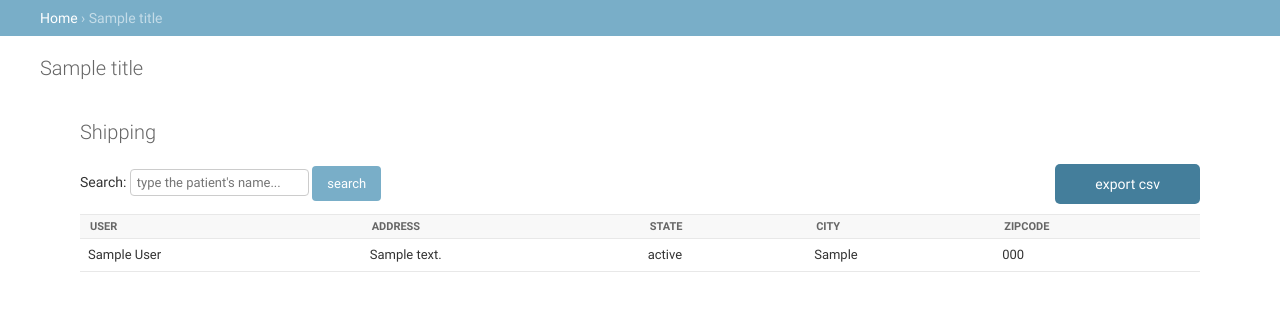
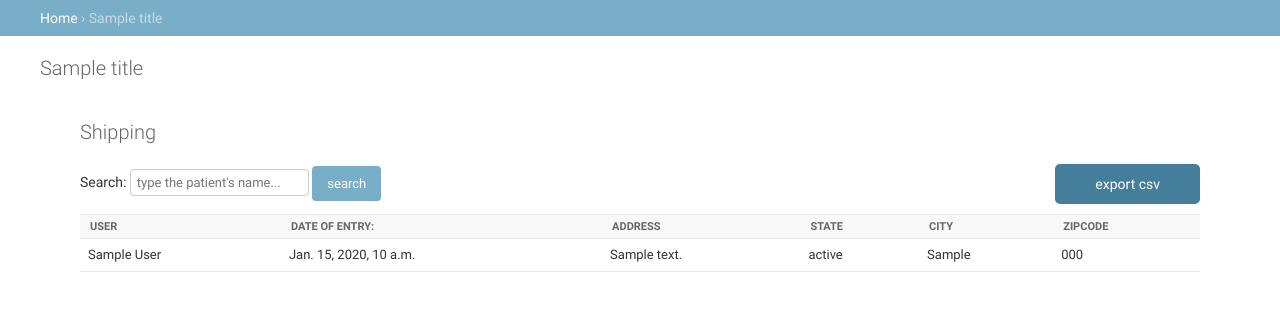
Before and after one commit to ETS-ReactNative1/remote-monitoring-25952, a Django app: template backend/admin_panel/templates/shippment.html in a window 1280 px wide. Shown: the part 48-359 px from the top of the page. Run offline with Django 3.2, Linux system fonts and the light colour scheme; tables that the repository leaves empty hold one stand-in row (values such as "Sample post"); the template is opened without the code that fills it: values that come from a table or form of the project are taken from there, most other values are stand-ins (such as "Sample title", 1, 10 or a date in 2020); parts of the project's set-up code (start-up, migrations or seed data) failed here and were passed over; some libraries are stand-ins or nearby versions.

Commit message:
added date of entry

```diff
--- a/backend/admin_panel/templates/shippment.html
+++ b/backend/admin_panel/templates/shippment.html
@@ -20,6 +20,7 @@
     <table class="reports-table">
        <thead>
           <th>User</th>
+          <th>Date of entry:</th>
           <th>Address</th>
           <th>State</th>
           <th>City</th>
@@ -29,6 +30,7 @@
           {% for e in users %}
           <tr>
              <td>{{e.first_name}} {{e.last_name}}</td>
+             <td>{{e.date_joined}}</td>
              <td>{{e.address}}</td>
              <td>{{e.state}}</td>
              <td>{{e.city}}</td>
```
